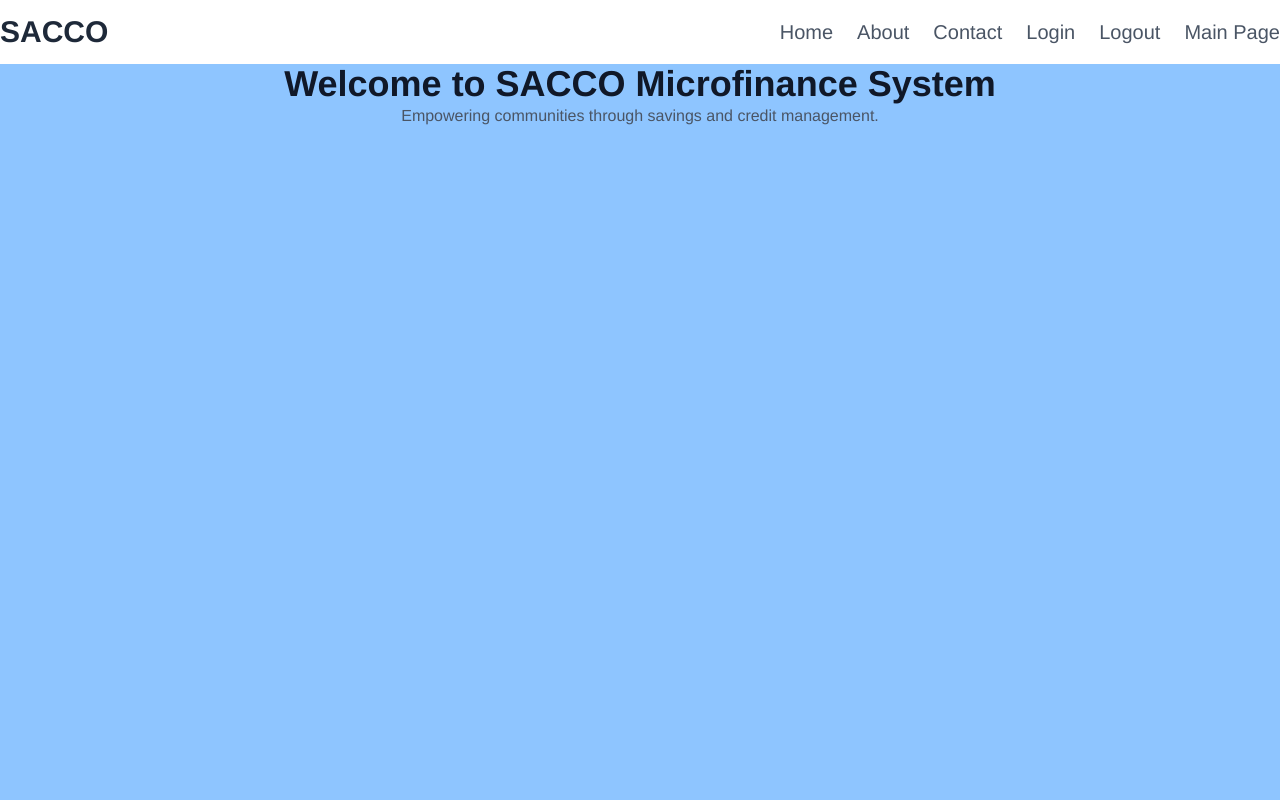
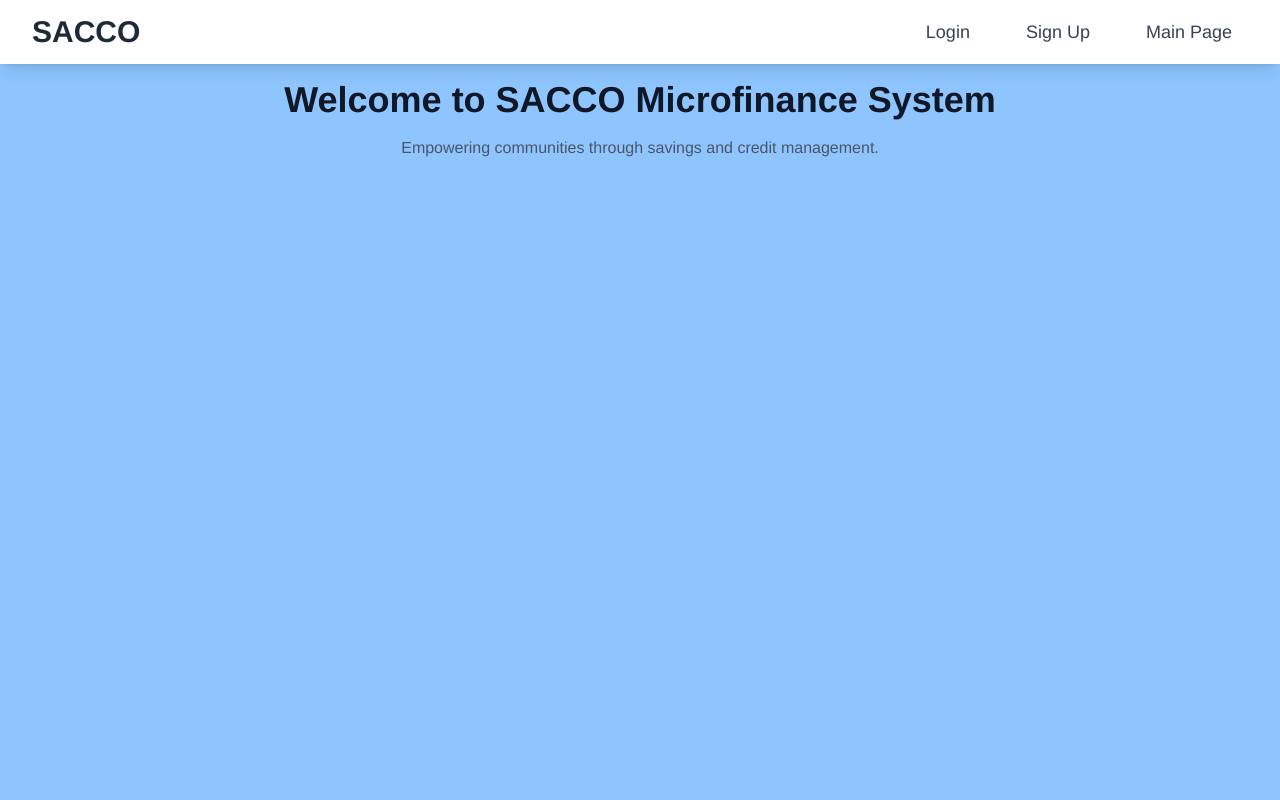
Before and after one commit to Yeshiwas21/SACCO, a React (Vite) app in the folder frontend/: page / in a window 1280 px wide. Shown: the top 800 px of the page. Built offline with nearby package versions, Linux system fonts and the light colour scheme.

Commit message:
Navbar Modified

```diff
--- a/frontend/src/components/Navbar.jsx
+++ b/frontend/src/components/Navbar.jsx
@@ -4,38 +4,34 @@ import { Link } from "react-router-dom";
 const Navbar = () => {
   const [isOpen, setIsOpen] = useState(false);
 
-  const navLinks = [
-    { label: "Home", path: "/" },
-    { label: "About", path: "#" },
-    { label: "Contact", path: "#" },
+  const rightLinks = [
     { label: "Login", path: "#" },
-    { label: "Logout", path: "#" },
+    { label: "Sign Up", path: "#" },
     { label: "Main Page", path: "/main" },
   ];
 
   return (
-    <nav className="bg-white shadow-lg">
+    <nav className="bg-white shadow-lg fixed w-full top-0 z-50">
       <div className="max-w-7xl mx-auto px-4 sm:px-6 lg:px-8">
         <div className="flex justify-between h-16 items-center">
-          {/* Logo / Brand */}
-          <div className="shrink-0">
-            <Link
-              to="/"
-              className="text-3xl font-bold text-gray-800 hover:text-blue-500 transition duration-300"
-            >
-              SACCO
-            </Link>
-          </div>
+          {/* Left Section - Logo */}
+          <Link
+            to="/"
+            className="text-3xl font-bold text-gray-800 hover:text-yellow-500 transition duration-300"
+          >
+            SACCO
+          </Link>
 
-          {/* Desktop Menu */}
+          {/* Right Section - Links */}
           <div className="hidden md:flex gap-x-6">
-            {navLinks.map((item) => (
+            {rightLinks.map((item) => (
               <Link
                 key={item.label}
                 to={item.path}
-                className="text-gray-600 text-xl font-medium px-6 py-3 rounded-md hover:bg-blue-100 hover:text-black transition-all duration-300 inline-block"
+                className="relative text-gray-700 text-lg font-medium px-4 py-2 rounded-md transition-all duration-300 hover:text-yellow-500 group"
               >
                 {item.label}
+                <span className="absolute left-0 bottom-0 w-0 h-0.5 bg-yellow-400 transition-all duration-300 group-hover:w-full"></span>
               </Link>
             ))}
           </div>
@@ -44,7 +40,7 @@ const Navbar = () => {
           <div className="md:hidden">
             <button
               onClick={() => setIsOpen(!isOpen)}
-              className="flex flex-col justify-center items-center space-y-2.5 w-8 h-10 text-black focus:outline-none"
+              className="flex flex-col justify-center items-center w-8 h-10 text-black focus:outline-none transition-transform duration-300 hover:scale-110"
             >
               <span
                 className={`block h-1 w-full bg-black rounded transition-transform duration-300 ${
@@ -68,12 +64,12 @@ const Navbar = () => {
 
       {/* Mobile Menu */}
       {isOpen && (
-        <div className="md:hidden bg-white px-4 py-2 space-y-1">
-          {navLinks.map((item) => (
+        <div className="md:hidden bg-white px-4 py-2 space-y-1 shadow-md border-t border-gray-100">
+          {rightLinks.map((item) => (
             <Link
               key={item.label}
               to={item.path}
-              className="block px-6 py-3 text-black hover:bg-blue-500 hover:text-white text-xl rounded-md transition-all duration-300"
+              className="block px-6 py-3 text-gray-800 hover:bg-yellow-400 hover:text-white text-lg rounded-md transition-all duration-300"
               onClick={() => setIsOpen(false)}
             >
               {item.label}
--- a/frontend/src/index.css
+++ b/frontend/src/index.css
@@ -13,15 +13,7 @@
   --spacing-custom-30: 30px;
 }
 /* Apply globally to all elements */
-*,
-*::before,
-*::after {
-  @apply box-border m-0 p-0;
-}
 
-
-
-*,
 *::before,
 *::after {
   box-sizing: border-box; /* Keep box-sizing */
```
